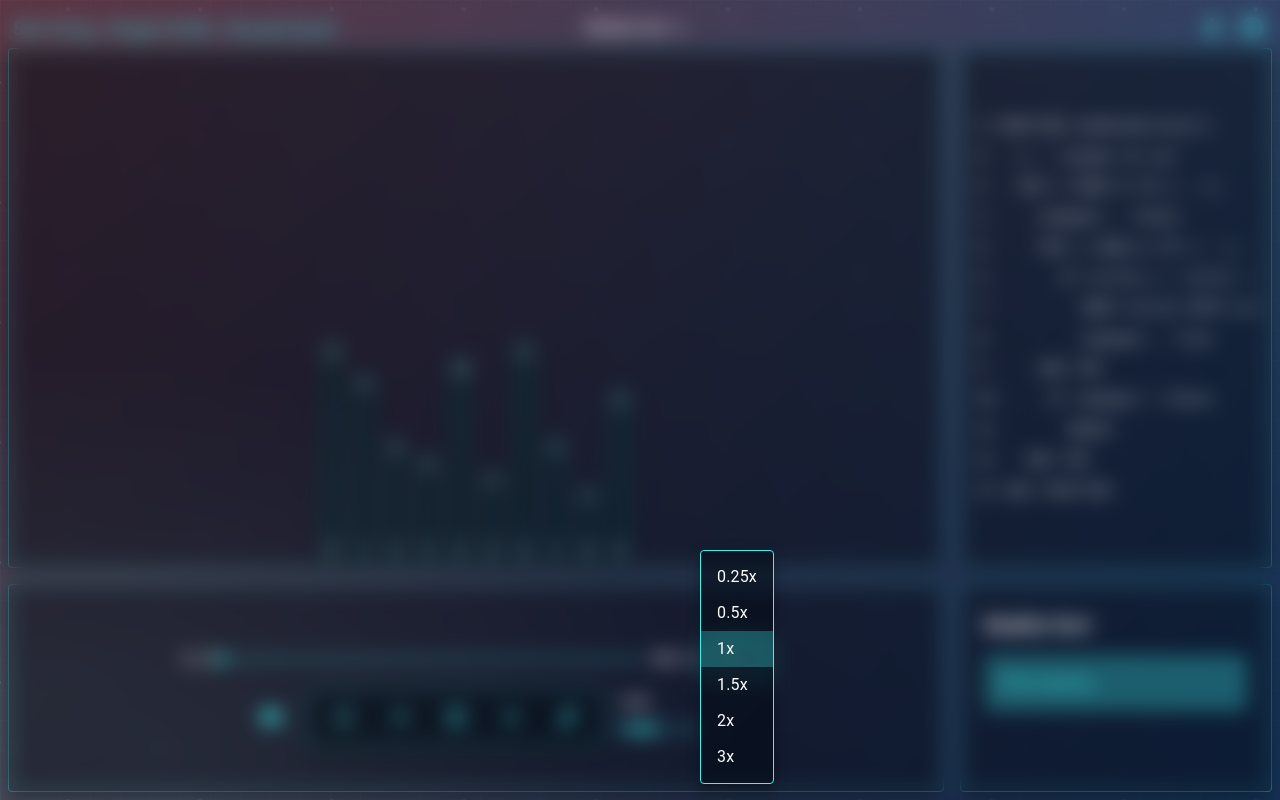
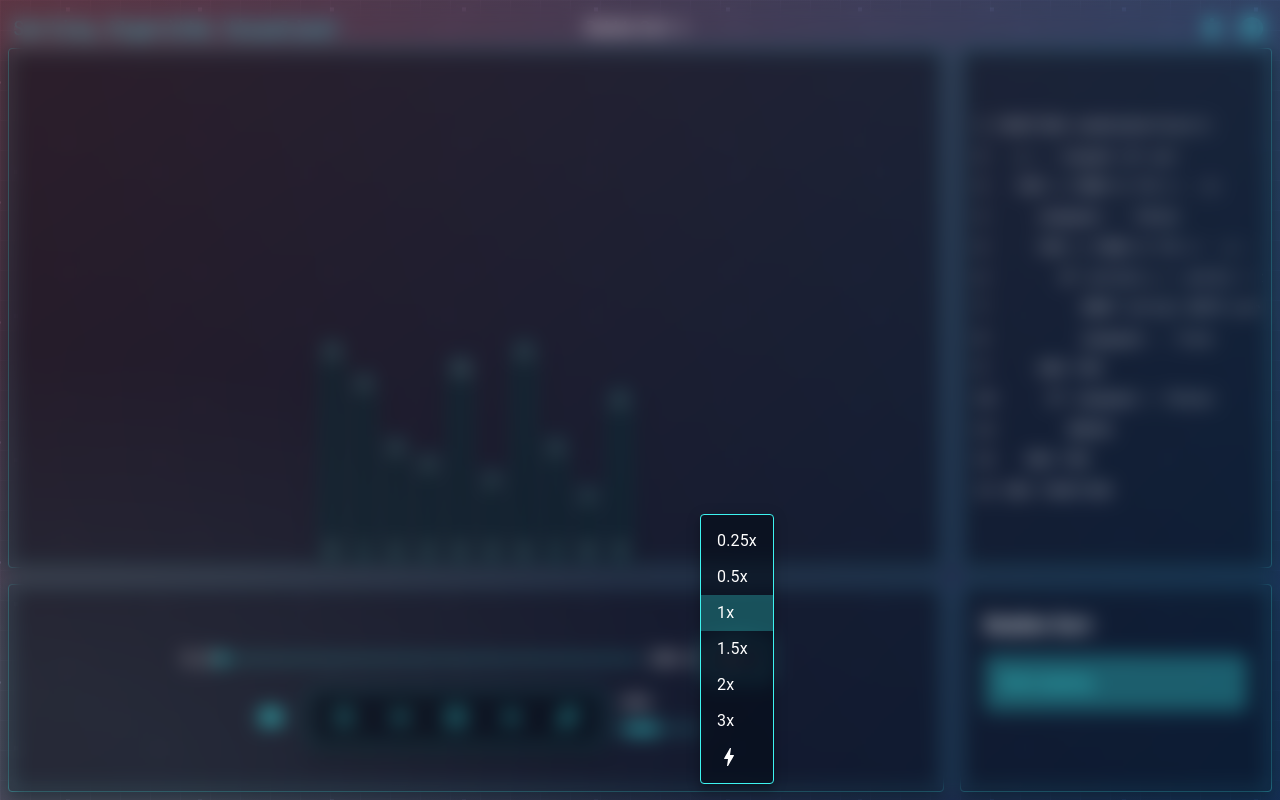
Before and after one commit to darkk-shadow/algorithm-visualizer, a React (Vite) app: page / in a window 1280 px wide. Both pictures are taken after a click on the element "1x". Built offline with nearby package versions, Linux system fonts and the light colour scheme.

Commit message:
Add blazing speed

```diff
--- a/src/comps/Player.jsx
+++ b/src/comps/Player.jsx
@@ -21,6 +21,7 @@ import selectionSort from "../utils/algos/selectionSort";
 import { bubbleCode, selectionCode } from "../utils/pseudocode";
 import { Box, Typography, IconButton, Tooltip, Paper, Card } from "@mui/material";
 import CustomInput from "./CustomInput";
+import { Bolt } from "@mui/icons-material";
 
 const Player = (p) => {
   const { selectedAlgo, setDesc, speed, setSpeed} = useApp();
@@ -104,7 +105,9 @@ const Player = (p) => {
   };
 
   const onSpeedSelect = (e) => {
-    setSpeed(e.target.value)
+    let spd = e.target.value
+    if(spd==-1) spd=totalTime/2
+    setSpeed(spd)
   };
 
   const onGen = () => {
@@ -162,6 +165,7 @@ const Player = (p) => {
               <MenuItem value={1.5}>1.5x</MenuItem>
               <MenuItem value={2}>2x</MenuItem>
               <MenuItem value={3}>3x</MenuItem>
+              <MenuItem value={-1}><Bolt /> </MenuItem>
             </Select>
           </FormControl>
         </Box>
```
